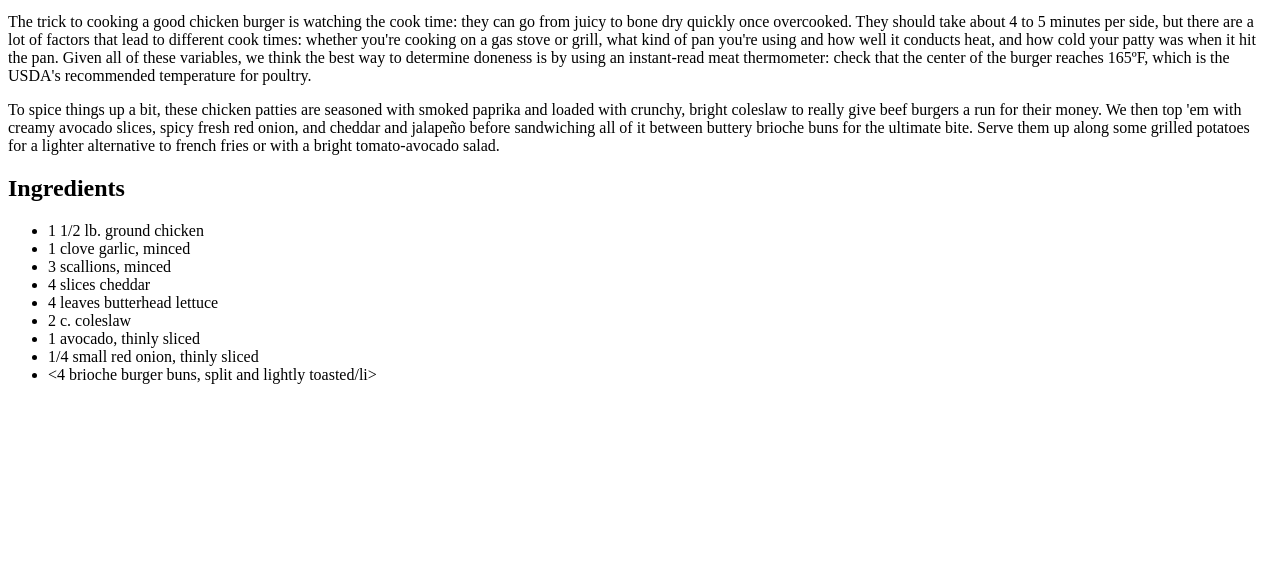
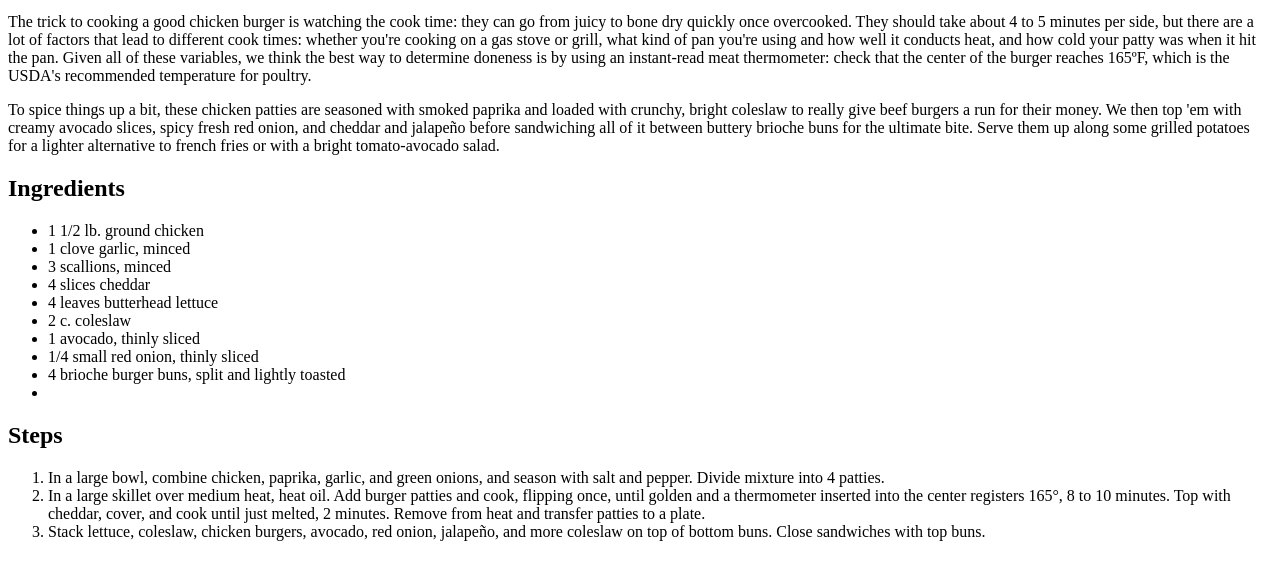
Before and after one commit to kgscarroll/Recipes, a plain HTML site: page recipes/chicken-burger.html in a window 1280 px wide. Shown: the part 101-680 px from the top of the page. Drawn offline with Linux system fonts and the light colour scheme.

Commit message:
Fix typo in ingredients list and add steps

```diff
--- a/recipes/chicken-burger.html
+++ b/recipes/chicken-burger.html
@@ -21,7 +21,13 @@
         <li>2 c. coleslaw</li>
         <li>1 avocado, thinly sliced</li>
         <li>1/4 small red onion, thinly sliced</li>
-        <li><4 brioche burger buns, split and lightly toasted/li>
+        <li>4 brioche burger buns, split and lightly toasted<li>
       </ul>
+      <h2>Steps</h2>
+      <ol>
+        <li>In a large bowl, combine chicken, paprika, garlic, and green onions, and season with salt and pepper. Divide mixture into 4 patties.</li>
+        <li>In a large skillet over medium heat, heat oil. Add burger patties and cook, flipping once, until golden and a thermometer inserted into the center registers 165°, 8 to 10 minutes. Top with cheddar, cover, and cook until just melted, 2 minutes. Remove from heat and transfer patties to a plate. </li>
+        <li>Stack lettuce, coleslaw, chicken burgers, avocado, red onion, jalapeño, and more coleslaw on top of bottom buns. Close sandwiches with top buns.</li>
+     </ol>
 </body>
 </html>
```
